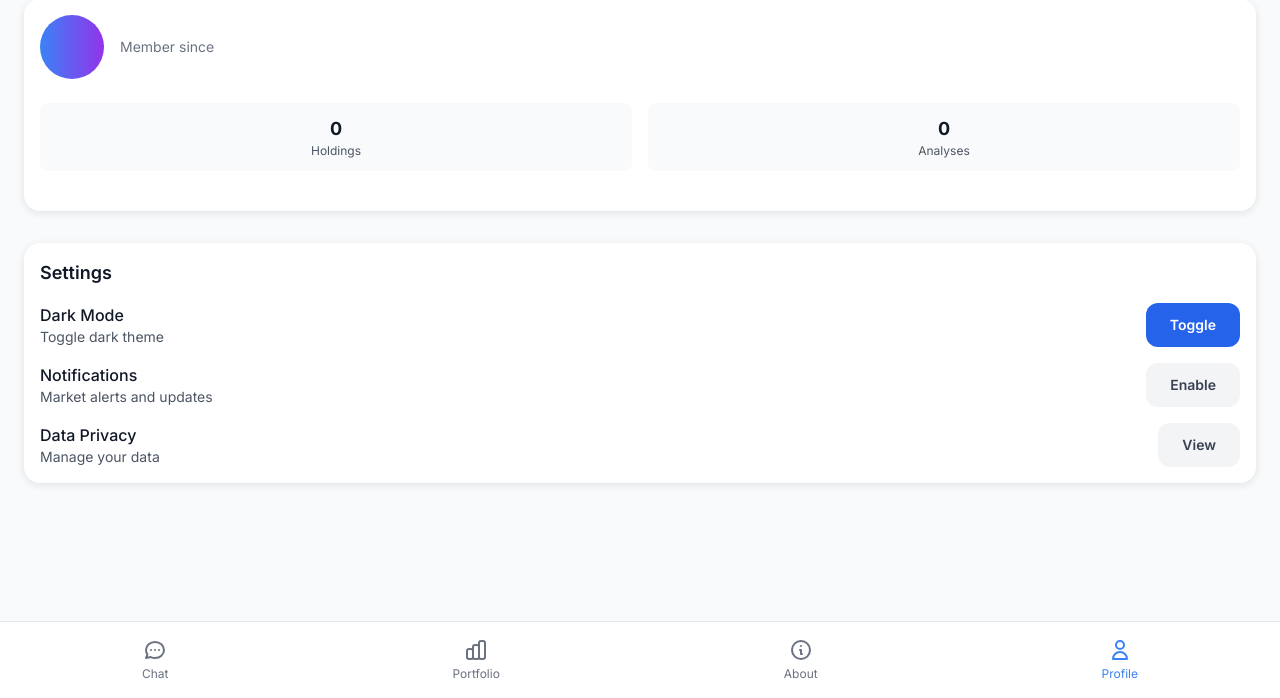
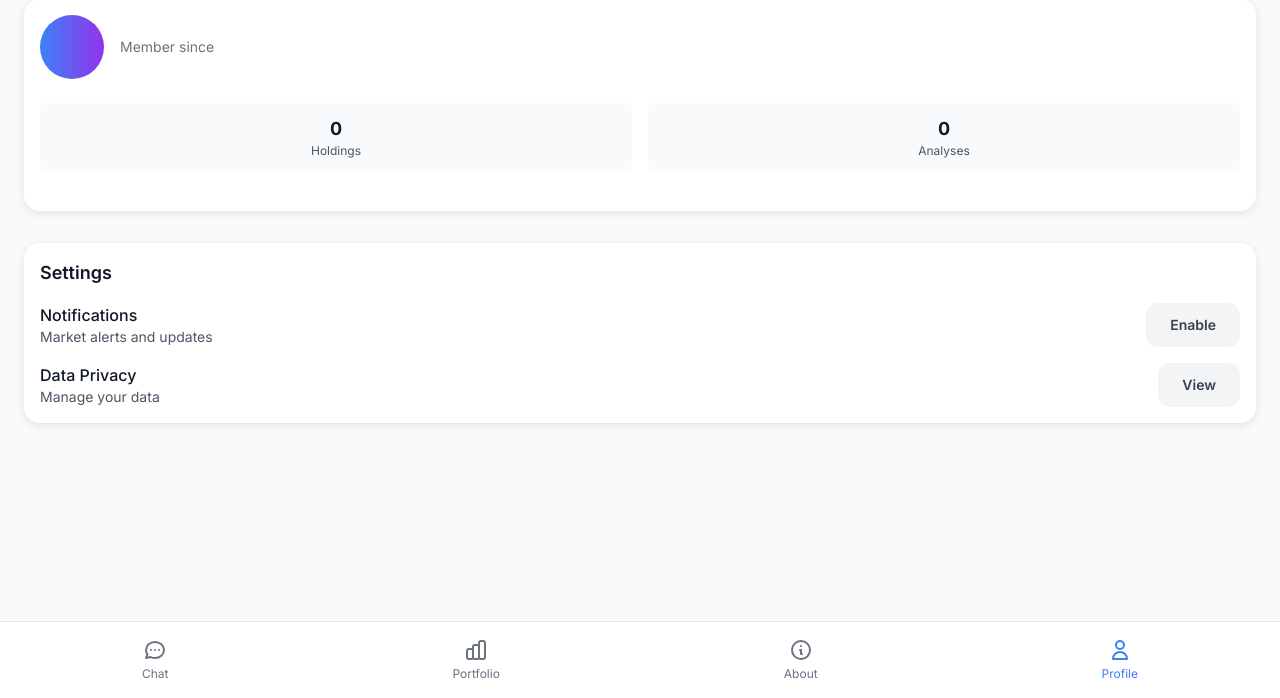
Before and after one commit to nithin1906/saha-ai, a Django app: template advisor/templates/advisor/mobile_profile.html in a window 1280 px wide. Shown: the part 102-800 px from the top of the page. Run offline with Django 5.2, Linux system fonts and the light colour scheme; the template is opened without the code that fills it, so the values that code supplies are empty; some libraries are stand-ins or nearby versions.

Commit message:
Remove redundant dark mode toggle from profile settings
- Removed extra dark mode toggle from settings section
- Kept only the header toggle for cleaner UX
- Settings now show only Notifications and Data Privacy options

```diff
--- a/advisor/templates/advisor/mobile_profile.html
+++ b/advisor/templates/advisor/mobile_profile.html
@@ -155,16 +155,6 @@
             <div class="space-y-4">
                 <div class="flex items-center justify-between">
                     <div>
-                        <p class="font-medium text-gray-900 dark:text-gray-100">Dark Mode</p>
-                        <p class="text-sm text-gray-600 dark:text-gray-400">Toggle dark theme</p>
-                    </div>
-                    <button id="theme-toggle-setting" class="mobile-button bg-blue-600 hover:bg-blue-700 text-white text-sm">
-                        Toggle
-                    </button>
-                </div>
-
-                <div class="flex items-center justify-between">
-                    <div>
                         <p class="font-medium text-gray-900 dark:text-gray-100">Notifications</p>
                         <p class="text-sm text-gray-600 dark:text-gray-400">Market alerts and updates</p>
                     </div>
```
